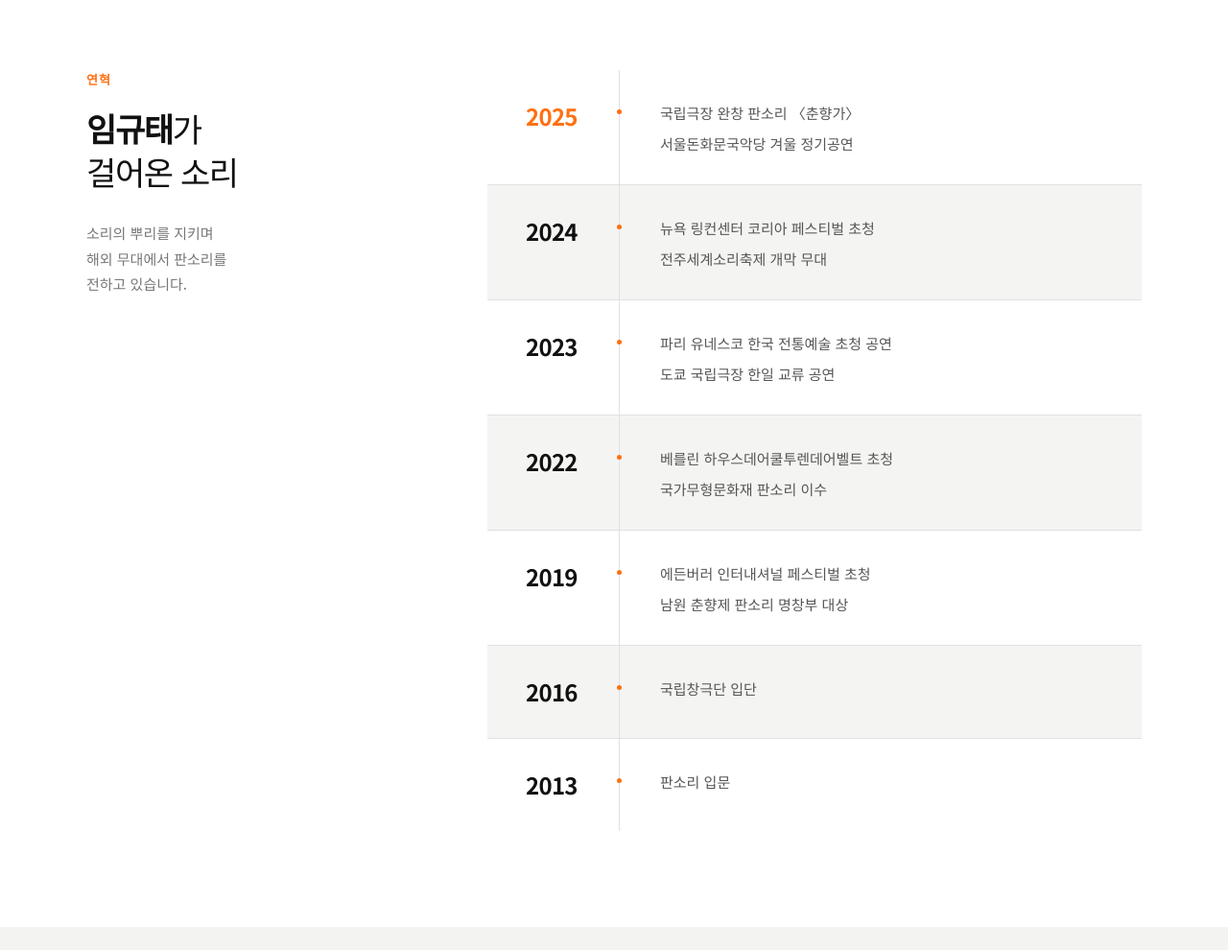
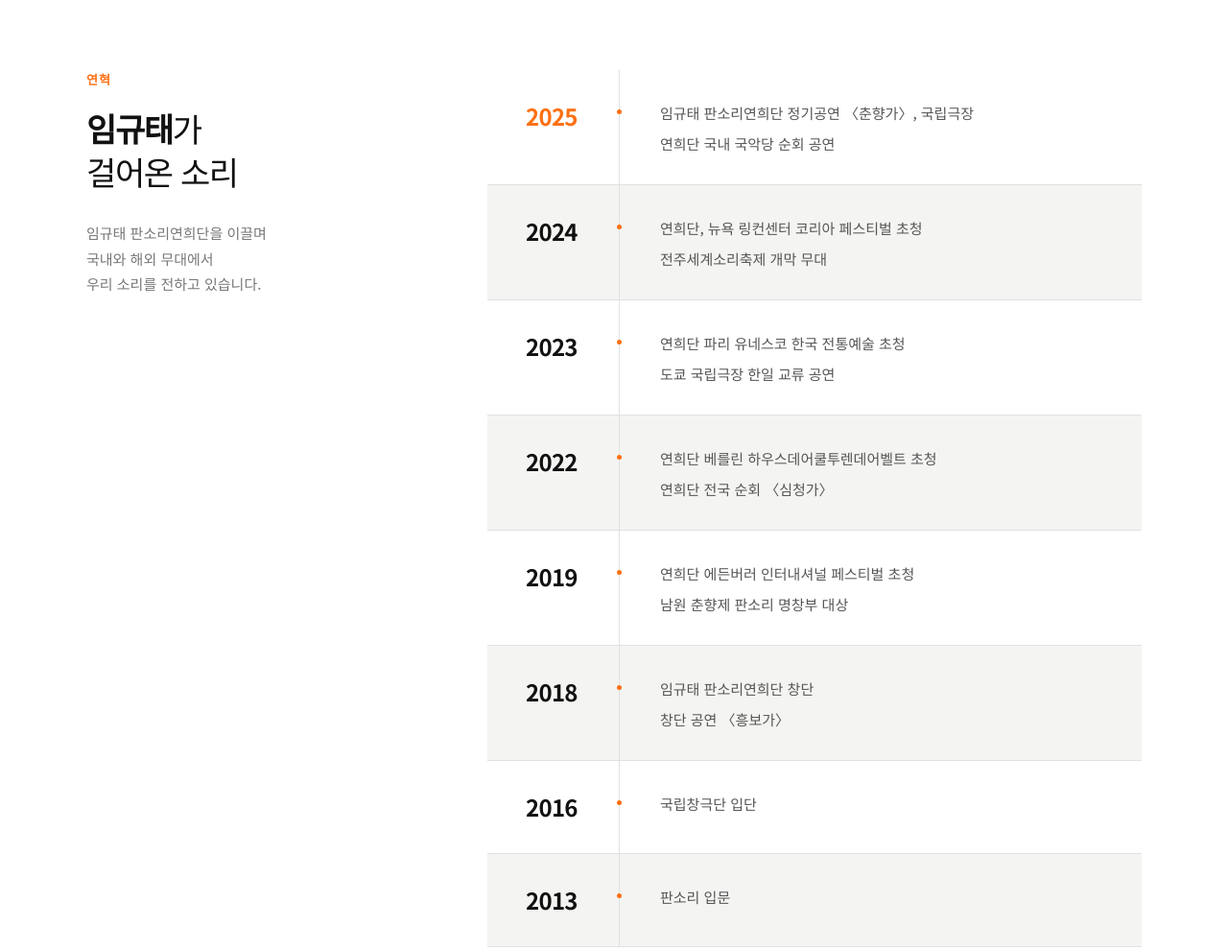
Before and after one commit to changhyun152521/design-check, a plain HTML site: page index.html in a window 1280 px wide. Shown: the part 660-1650 px from the top of the page at 96% size. Before the commit the page ends 1626 px from the top, so only its background shows below. Drawn offline with Linux system fonts and the light colour scheme.

Commit message:
연혁에 임규태 판소리연희단 창단과 국내외 활동을 넣는다.

```diff
--- a/index.html
+++ b/index.html
@@ -114,44 +114,51 @@
           <span>연혁</span>
           <p class="pl"><b>임규태</b>가
 걸어온 소리</p>
-          <div class="pl">소리의 뿌리를 지키며
-해외 무대에서 판소리를
-전하고 있습니다.</div>
+          <div class="pl">임규태 판소리연희단을 이끌며
+국내와 해외 무대에서
+우리 소리를 전하고 있습니다.</div>
         </div>
         <div class="cont">
           <div>
             <p>2025</p>
             <ul>
-              <li>국립극장 완창 판소리 〈춘향가〉</li>
-              <li>서울돈화문국악당 겨울 정기공연</li>
+              <li>임규태 판소리연희단 정기공연 〈춘향가〉, 국립극장</li>
+              <li>연희단 국내 국악당 순회 공연</li>
             </ul>
           </div>
           <div>
             <p>2024</p>
             <ul>
-              <li>뉴욕 링컨센터 코리아 페스티벌 초청</li>
+              <li>연희단, 뉴욕 링컨센터 코리아 페스티벌 초청</li>
               <li>전주세계소리축제 개막 무대</li>
             </ul>
           </div>
           <div>
             <p>2023</p>
             <ul>
-              <li>파리 유네스코 한국 전통예술 초청 공연</li>
+              <li>연희단 파리 유네스코 한국 전통예술 초청</li>
               <li>도쿄 국립극장 한일 교류 공연</li>
             </ul>
           </div>
           <div>
             <p>2022</p>
             <ul>
-              <li>베를린 하우스데어쿨투렌데어벨트 초청</li>
-              <li>국가무형문화재 판소리 이수</li>
+              <li>연희단 베를린 하우스데어쿨투렌데어벨트 초청</li>
+              <li>연희단 전국 순회 〈심청가〉</li>
             </ul>
           </div>
           <div>
             <p>2019</p>
             <ul>
-              <li>에든버러 인터내셔널 페스티벌 초청</li>
+              <li>연희단 에든버러 인터내셔널 페스티벌 초청</li>
               <li>남원 춘향제 판소리 명창부 대상</li>
+            </ul>
+          </div>
+          <div>
+            <p>2018</p>
+            <ul>
+              <li>임규태 판소리연희단 창단</li>
+              <li>창단 공연 〈흥보가〉</li>
             </ul>
           </div>
           <div>
```
